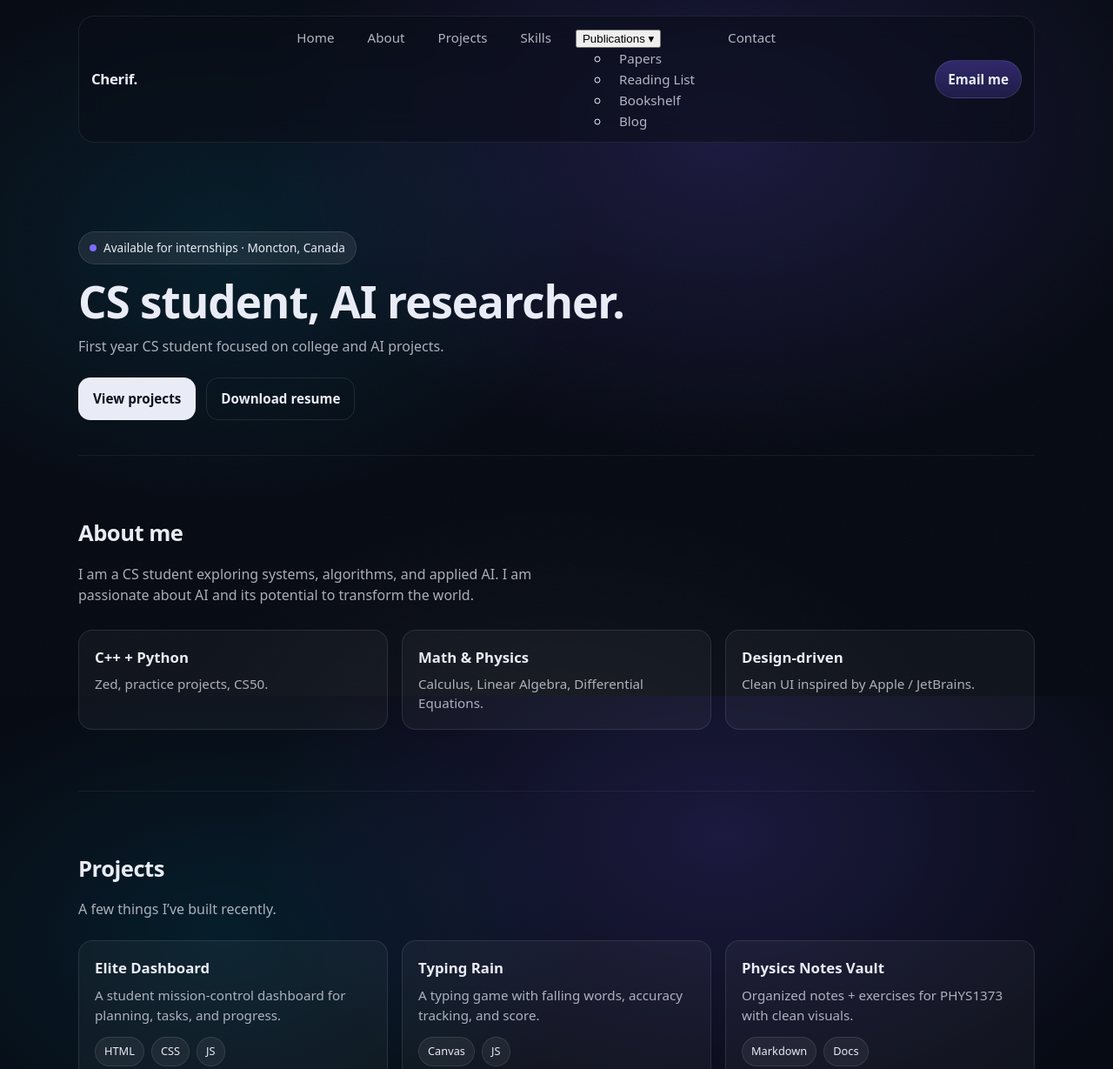
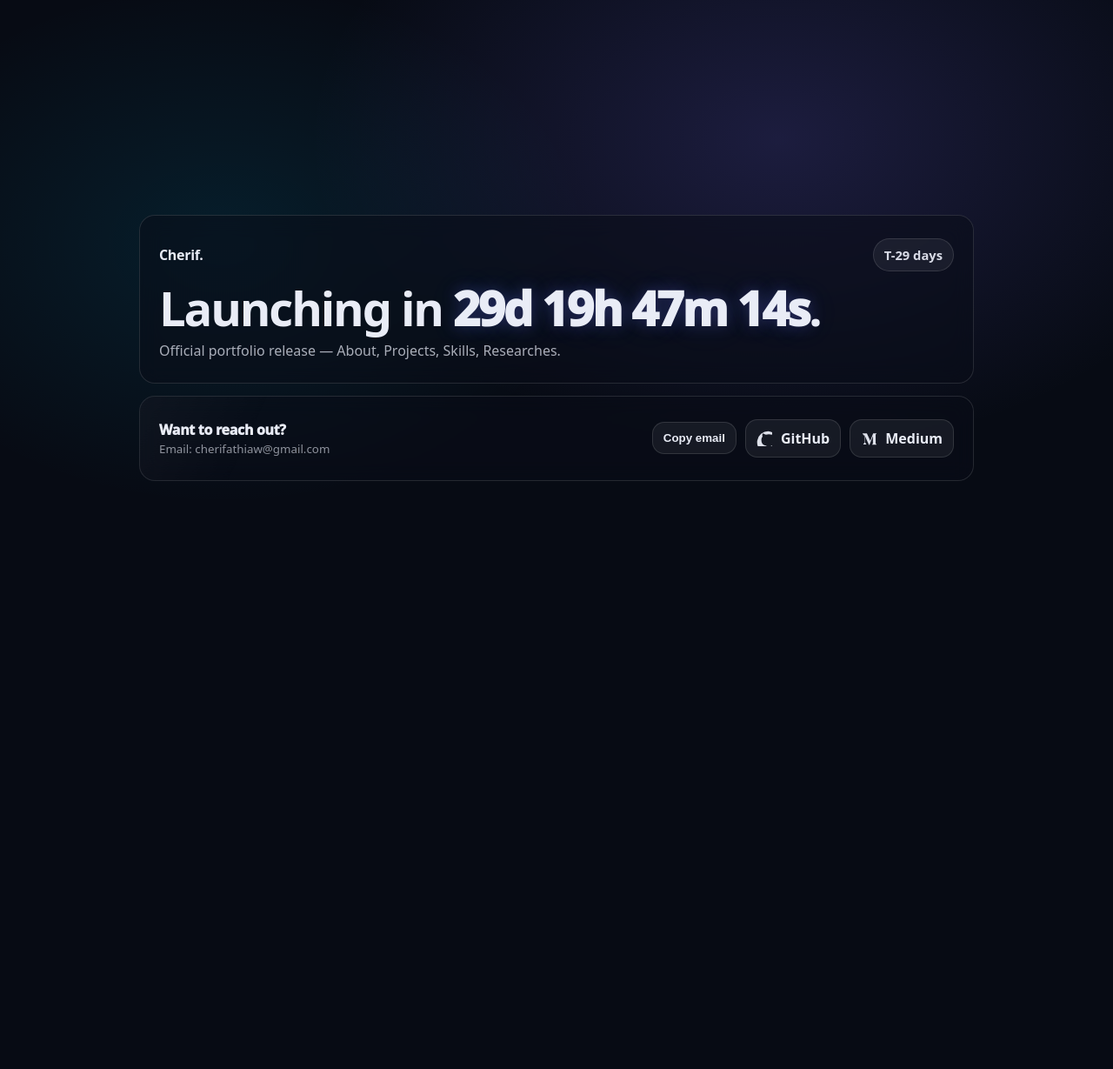
Before and after one commit to CherifThiaw/My-portfolio, a plain HTML site: page index.html in a window 1280 px wide. Shown: the top 1229 px of the page at 87% size. After the commit the page ends 800 px from the top, so only its background shows below. Drawn offline with Linux system fonts and the light colour scheme.

Commit message:
Launch: countdown landing page (pre-release)
Refs #countdown #prelaunch

```diff
--- a/index.html
+++ b/index.html
@@ -3,279 +3,355 @@
     <head>
         <meta charset="utf-8" />
         <meta name="viewport" content="width=device-width, initial-scale=1" />
-        <title>My portfolio</title>
-        <link rel="stylesheet" href="style.css" />
-        <script defer src="script.js"></script>
+        <title>Portfolio Launch</title>
+        <style>
+            :root {
+                --bg: #070b14;
+                --t: #e9ecf6;
+                --m: rgba(233, 236, 246, 0.72);
+                --b: rgba(255, 255, 255, 0.12);
+                --g: rgba(10, 14, 25, 0.55);
+            }
+            * {
+                box-sizing: border-box;
+            }
+            body {
+                margin: 0;
+                min-height: 100vh;
+                display: grid;
+                place-items: center;
+                font-family:
+                    system-ui,
+                    -apple-system,
+                    Segoe UI,
+                    Roboto,
+                    Arial,
+                    sans-serif;
+                color: var(--t);
+                background:
+                    radial-gradient(
+                        900px 600px at 70% 20%,
+                        rgba(124, 108, 255, 0.18),
+                        transparent 60%
+                    ),
+                    radial-gradient(
+                        700px 500px at 20% 35%,
+                        rgba(0, 200, 255, 0.1),
+                        transparent 60%
+                    ),
+                    var(--bg);
+            }
+            .wrap {
+                width: min(960px, 92%);
+                display: grid;
+                gap: 14px;
+            }
+            .card {
+                padding: 26px 22px;
+                border-radius: 18px;
+                border: 1px solid var(--b);
+                background: var(--g);
+                backdrop-filter: blur(12px);
+                position: relative;
+                overflow: hidden;
+            }
+            .top {
+                display: flex;
+                justify-content: space-between;
+                align-items: center;
+                gap: 12px;
+            }
+            .brand {
+                font-weight: 900;
+                letter-spacing: -0.02em;
+            }
+            .pill {
+                padding: 8px 12px;
+                border-radius: 999px;
+                border: 1px solid var(--b);
+                background: rgba(255, 255, 255, 0.06);
+                font-weight: 800;
+                font-size: 0.92rem;
+                color: rgba(233, 236, 246, 0.92);
+            }
+            h1 {
+                margin: 14px 0 8px;
+                font-size: clamp(2rem, 4.6vw, 3.4rem);
+                letter-spacing: -0.04em;
+                line-height: 1.05;
+            }
+            .glow {
+                font-weight: 950;
+                text-shadow:
+                    0 0 18px rgba(124, 108, 255, 0.28),
+                    0 0 40px rgba(0, 200, 255, 0.1);
+            }
+            p {
+                margin: 0;
+                color: var(--m);
+                max-width: 62ch;
+            }
+            .in {
+                animation: in 0.7s ease both;
+            }
+            @keyframes in {
+                from {
+                    opacity: 0;
+                    transform: translateY(8px);
+                }
+                to {
+                    opacity: 1;
+                    transform: translateY(0);
+                }
+            }
+
+            .contact {
+                display: flex;
+                flex-wrap: wrap;
+                gap: 10px;
+                align-items: center;
+                justify-content: space-between;
+            }
+            .contact .left {
+                display: grid;
+                gap: 2px;
+            }
+            .contact small {
+                color: rgba(233, 236, 246, 0.6);
+            }
+            .actions {
+                display: flex;
+                gap: 10px;
+                flex-wrap: wrap;
+                align-items: center;
+            }
+            .btn {
+                display: inline-flex;
+                align-items: center;
+                gap: 10px;
+                padding: 10px 12px;
+                border-radius: 14px;
+                border: 1px solid var(--b);
+                background: rgba(255, 255, 255, 0.06);
+                color: var(--t);
+                text-decoration: none;
+                font-weight: 850;
+                transition:
+                    transform 0.15s ease,
+                    background 0.15s ease,
+                    border-color 0.15s ease;
+            }
+            .btn:hover {
+                transform: translateY(-2px);
+                background: rgba(255, 255, 255, 0.09);
+                border-color: rgba(255, 255, 255, 0.18);
+            }
+            .btn:active {
+                transform: translateY(0) scale(0.98);
+            }
+            .icon {
+                width: 18px;
+                height: 18px;
+                display: block;
+                opacity: 0.95;
+            }
+
+            .shine::before {
+                content: "";
+                position: absolute;
+                inset: -40% -20%;
+                background: linear-gradient(
+                    115deg,
+                    transparent 0%,
+                    rgba(255, 255, 255, 0.07) 28%,
+                    transparent 52%
+                );
+                transform: translateX(-45%);
+                animation: shine 6.2s ease-in-out infinite;
+                pointer-events: none;
+            }
+            @keyframes shine {
+                0% {
+                    transform: translateX(-45%);
+                }
+                50% {
+                    transform: translateX(10%);
+                }
+                100% {
+                    transform: translateX(-45%);
+                }
+            }
+
+            .toast {
+                position: fixed;
+                left: 50%;
+                bottom: 18px;
+                transform: translateX(-50%);
+                padding: 10px 12px;
+                border-radius: 999px;
+                background: rgba(10, 14, 25, 0.78);
+                border: 1px solid rgba(255, 255, 255, 0.14);
+                backdrop-filter: blur(12px);
+                opacity: 0;
+                pointer-events: none;
+                font-weight: 900;
+            }
+            .toast.on {
+                animation: t 1.2s cubic-bezier(0.2, 0.9, 0.2, 1) both;
+            }
+            @keyframes t {
+                0% {
+                    opacity: 0;
+                    transform: translateX(-50%) translateY(10px);
+                }
+                18% {
+                    opacity: 1;
+                    transform: translateX(-50%) translateY(0);
+                }
+                82% {
+                    opacity: 1;
+                }
+                100% {
+                    opacity: 0;
+                    transform: translateX(-50%) translateY(-10px);
+                }
+            }
+        </style>
     </head>
+    <body>
+        <main class="wrap">
+            <section class="card in">
+                <div class="top">
+                    <div class="brand">Cherif.</div>
+                    <div class="pill" id="pill">Countdown</div>
+                </div>
 
-    <body>
-        <header class="header">
-            <nav class="nav" aria-label="Primary">
-                <div class="nav-inner">
-                    <a class="logo" href="#top">Cherif.</a>
-                    <ul class="nav-list">
-                        <li><a href="index.html#top">Home</a></li>
-                        <li><a href="index.html#about">About</a></li>
-                        <li><a href="index.html#projects">Projects</a></li>
-                        <li><a href="index.html#skills">Skills</a></li>
+                <h1>
+                    Launching in <span class="glow" id="countdown">--</span>.
+                </h1>
+                <p>
+                    Official portfolio release — About, Projects, Skills,
+                    Researches.
+                </p>
+            </section>
 
-                        <li class="nav-dropdown">
-                            <button
-                                class="nav-dropdown-trigger"
-                                type="button"
-                                id="pubTrigger"
-                                aria-expanded="false"
-                                aria-haspopup="true"
+            <section class="card shine in" style="animation-delay: 0.08s">
+                <div class="contact">
+                    <div class="left">
+                        <div style="font-weight: 950; letter-spacing: -0.02em">
+                            Want to reach out?
+                        </div>
+                        <small id="emailText"
+                            >Email: cherifathiaw@gmail.com</small
                         >
-                                Publications <span class="caret">▾</span>
+                    </div>
+
+                    <div class="actions">
+                        <button class="btn" id="copyBtn" type="button">
+                            Copy email
                         </button>
 
-                            <ul class="nav-dropdown-menu" id="pubMenu">
-                                <li><a href="papers.html#papers">Papers</a></li>
-                                <li>
-                                    <a href="papers.html#reading"
-                                        >Reading List</a
+                        <a
+                            class="btn"
+                            id="ghLink"
+                            href="#"
+                            target="_blank"
+                            rel="noopener noreferrer"
+                            aria-label="GitHub"
                         >
-                                </li>
-                                <li>
-                                    <a href="papers.html#bookshelf"
-                                        >Bookshelf</a
+                            <svg
+                                class="icon"
+                                viewBox="0 0 16 16"
+                                fill="currentColor"
+                                aria-hidden="true"
                             >
-                                </li>
-                                <li><a href="papers.html#blog">Blog</a></li>
-                            </ul>
-                        </li>
-
-                        <li><a href="index.html#contact">Contact</a></li>
-                    </ul>
-
-                    <a class="nav-cta" href="#contact">Email me</a>
-                </div>
-            </nav>
-        </header>
-
-        <main class="main">
-            <section class="hero reveal" id="top">
-                <p class="hero-badge">
-                    Available for internships · Moncton, Canada
-                </p>
-
-                <h1 class="hero-title">CS student, AI researcher.</h1>
-
-                <p class="hero-subtitle">
-                    First year CS student focused on college and AI projects.
-                </p>
-
-                <div class="hero-actions">
-                    <a class="btn-primary" href="#projects">View projects</a>
-                    <a class="btn-secondary" href="#contact">Download resume</a>
-                </div>
-            </section>
-
-            <section class="about reveal" id="about">
-                <h2 class="section-title">About me</h2>
-
-                <p class="about-text">
-                    I am a CS student exploring systems, algorithms, and applied
-                    AI. I am passionate about AI and its potential to transform
-                    the world.
-                </p>
-
-                <div class="about-cards">
-                    <article class="card reveal">
-                        <h3>C++ + Python</h3>
-                        <p>Zed, practice projects, CS50.</p>
-                    </article>
-
-                    <article class="card reveal">
-                        <h3>Math & Physics</h3>
-                        <p>Calculus, Linear Algebra, Differential Equations.</p>
-                    </article>
-
-                    <article class="card reveal">
-                        <h3>Design-driven</h3>
-                        <p>Clean UI inspired by Apple / JetBrains.</p>
-                    </article>
-                </div>
-            </section>
-
-            <section class="projects reveal" id="projects">
-                <h2 class="section-title">Projects</h2>
-
-                <p class="section-subtitle">
-                    A few things I’ve built recently.
-                </p>
-
-                <div class="projects-grid">
-                    <article class="project-card reveal">
-                        <h3 class="project-title">Elite Dashboard</h3>
-                        <p class="project-desc">
-                            A student mission-control dashboard for planning,
-                            tasks, and progress.
-                        </p>
-
-                        <div class="project-tags">
-                            <span class="tag">HTML</span>
-                            <span class="tag">CSS</span>
-                            <span class="tag">JS</span>
-                        </div>
-
-                        <div class="project-links">
-                            <a href="#" class="project-link">Live</a>
-                            <a href="#" class="project-link">Code</a>
-                        </div>
-                    </article>
-
-                    <article class="project-card reveal">
-                        <h3 class="project-title">Typing Rain</h3>
-                        <p class="project-desc">
-                            A typing game with falling words, accuracy tracking,
-                            and score.
-                        </p>
-
-                        <div class="project-tags">
-                            <span class="tag">Canvas</span>
-                            <span class="tag">JS</span>
-                        </div>
-
-                        <div class="project-links">
-                            <a href="#" class="project-link">Live</a>
-                            <a href="#" class="project-link">Code</a>
-                        </div>
-                    </article>
-
-                    <article class="project-card reveal">
-                        <h3 class="project-title">Physics Notes Vault</h3>
-                        <p class="project-desc">
-                            Organized notes + exercises for PHYS1373 with clean
-                            visuals.
-                        </p>
-
-                        <div class="project-tags">
-                            <span class="tag">Markdown</span>
-                            <span class="tag">Docs</span>
-                        </div>
-
-                        <div class="project-links">
-                            <a href="#" class="project-link">Read</a>
-                            <a href="#" class="project-link">Repo</a>
-                        </div>
-                    </article>
-                </div>
-            </section>
-
-            <section class="skills reveal" id="skills">
-                <h2 class="section-title">Skills</h2>
-
-                <p class="section-subtitle">
-                    Technologies and subjects I actively work with.
-                </p>
-
-                <div class="skills-groups">
-                    <div class="skills-group reveal">
-                        <h3 class="skills-group-title">Programming</h3>
-                        <div class="skills-list">
-                            <span class="skill">C++</span>
-                            <span class="skill">Python</span>
-                            <span class="skill">JavaScript</span>
-                        </div>
-                    </div>
-
-                    <div class="skills-group reveal">
-                        <h3 class="skills-group-title">Web</h3>
-                        <div class="skills-list">
-                            <span class="skill">HTML</span>
-                            <span class="skill">CSS</span>
-                            <span class="skill">Flexbox</span>
-                            <span class="skill">Grid</span>
-                        </div>
-                    </div>
-
-                    <div class="skills-group reveal">
-                        <h3 class="skills-group-title">Foundations</h3>
-                        <div class="skills-list">
-                            <span class="skill">Algorithms</span>
-                            <span class="skill">Data Structures</span>
-                            <span class="skill">Math</span>
-                            <span class="skill">Physics</span>
-                        </div>
-                    </div>
-                </div>
-            </section>
-
-            <section class="contact reveal" id="contact">
-                <h2 class="section-title">Contact</h2>
-
-                <p class="section-subtitle">
-                    Want to collaborate or offer an internship? Reach out — I
-                    reply fast.
-                </p>
-
-                <div class="contact-grid">
-                    <a
-                        class="contact-card reveal"
-                        href="mailto:cherifathiaw@gmail.com"
-                    >
-                        <h3>Email</h3>
-                        <p>cherifathiaw@gmail.com</p>
+                                <path
+                                    d="M12 .6a11.4 11.4 0 0 0-3.6 22.2c.6.1.8-.3.8-.6v-2.2c-3.2.7-3.9-1.4-3.9-1.4-.6-1.4-1.4-1.8-1.4-1.8-1.2-.8.1-.8.1-.8 1.3.1 2 .1 2 .1 1.1 1.9 2.9 1.4 3.6 1.1.1-.8.4-1.4.8-1.7-2.6-.3-5.4-1.3-5.4-6a4.6 4.6 0 0 1 1.2-3.2 4.3 4.3 0 0 1 .1-3.2s1-.3 3.3 1.2a11.2 11.2 0 0 1 6 0c2.2-1.5 3.2-1.2 3.2-1.2.6 1.5.2 2.7.1 3.2a4.6 4.6 0 0 1 1.2 3.2c0 4.7-2.8 5.7-5.5 6 .4.4.8 1.1.8 2.3v3.4c0 .3.2.7.8.6A11.4 11.4 0 0 0 12 .6Z"
+                                />
+                            </svg>
+                            GitHub
                         </a>
 
                         <a
-                        class="contact-card reveal"
-                        href="https://github.com/CherifThiaw"
-                        target="_blank"
-                        rel="noopener noreferrer"
-                    >
-                        <h3>GitHub</h3>
-                        <p>github.com/CherifThiaw</p>
-                    </a>
-
-                    <a
-                        class="contact-card reveal"
+                            class="btn"
+                            id="mdLink"
                             href="#"
                             target="_blank"
                             rel="noopener noreferrer"
+                            aria-label="Medium"
                         >
-                        <h3>LinkedIn</h3>
-                        <p>linkedin.com/in/comingsoon</p>
+                            <svg
+                                class="icon"
+                                viewBox="0 0 24 24"
+                                fill="currentColor"
+                                aria-hidden="true"
+                            >
+                                <path
+                                    d="M4.2 7.2a1.1 1.1 0 0 0-.4-1L2.7 4.9V4.3h6.6l5.1 11.2 4.5-11.2H24v.6l-1 .9a.9.9 0 0 0-.3.8v12.8a.9.9 0 0 0 .3.8l1 .9v.6h-6.7v-.6l1.1-.9c.1-.1.1-.3.1-.8V8.7l-5.3 13.2h-.7L6.4 8.7v8.9c-.1.5.1 1 .5 1.4l1.4 1.7v.6H3.9v-.6l1.4-1.7c.4-.4.6-1 .5-1.4V7.2Z"
+                                />
+                            </svg>
+                            Medium
                         </a>
+                    </div>
                 </div>
             </section>
         </main>
 
-        <footer class="footer">
-            <p class="footer-text">
-                © <span id="year"></span> Cherif. Built with HTML/CSS/JS.
-            </p>
-        </footer>
-        <div class="palette" id="palette" aria-hidden="true">
-            <div class="palette-backdrop" id="paletteBackdrop"></div>
+        <div class="toast" id="toast"></div>
 
-            <div
-                class="palette-panel"
-                role="dialog"
-                aria-modal="true"
-                aria-label="Command palette"
-            >
-                <div class="palette-top">
-                    <input
-                        class="palette-input"
-                        id="paletteInput"
-                        type="text"
-                        placeholder="Type a command… (e.g., projects, email, publications)"
-                        autocomplete="off"
-                    />
-                    <kbd class="palette-kbd">Esc</kbd>
-                </div>
+        <script>
+            const LAUNCH_ISO = "2026-01-31T20:00:00-04:00"; // Moncton (AST) — change this to your real launch time
+            const EMAIL = "cherifathiaw@gmail.com";
+            const GITHUB_URL = "https://github.com/CherifThiaw";
+            const MEDIUM_URL = "https://github.com/CherifThiaw";
 
-                <ul class="palette-list" id="paletteList"></ul>
+            const cd = document.getElementById("countdown");
+            const pill = document.getElementById("pill");
+            const toastEl = document.getElementById("toast");
+            const emailText = document.getElementById("emailText");
+            const copyBtn = document.getElementById("copyBtn");
+            const ghLink = document.getElementById("ghLink");
+            const mdLink = document.getElementById("mdLink");
 
-                <div class="palette-hint">
-                    <span>↑ ↓</span>
-                    <span>Enter</span>
-                    <span>Ctrl/Cmd + K</span>
-                </div>
-            </div>
-        </div>
+            emailText.textContent = `Email: ${EMAIL}`;
+            ghLink.href = GITHUB_URL;
+            mdLink.href = MEDIUM_URL;
+
+            const pad = (n) => String(n).padStart(2, "0");
+            const target = new Date(LAUNCH_ISO);
+
+            const toast = (msg) => {
+                toastEl.textContent = msg;
+                toastEl.classList.remove("on");
+                void toastEl.offsetWidth;
+                toastEl.classList.add("on");
+            };
+
+            copyBtn.addEventListener("click", async () => {
+                try {
+                    await navigator.clipboard.writeText(EMAIL);
+                    toast("Email copied ✦");
+                } catch {
+                    toast("Copy failed");
+                }
+            });
+
+            function tick() {
+                const ms = target - new Date();
+                if (ms <= 0) {
+                    cd.textContent = "LIVE";
+                    pill.textContent = "LIVE ✦";
+                    return;
+                }
+                const d = Math.floor(ms / 86400000);
+                const h = Math.floor((ms % 86400000) / 3600000);
+                const m = Math.floor((ms % 3600000) / 60000);
+                const s = Math.floor((ms % 60000) / 1000);
+                cd.textContent = `${d}d ${pad(h)}h ${pad(m)}m ${pad(s)}s`;
+                pill.textContent = `T-${d} days`;
+                requestAnimationFrame(tick);
+            }
+            tick();
+        </script>
     </body>
 </html>
```
Lines whose indentation alone changed are shown as unchanged.
